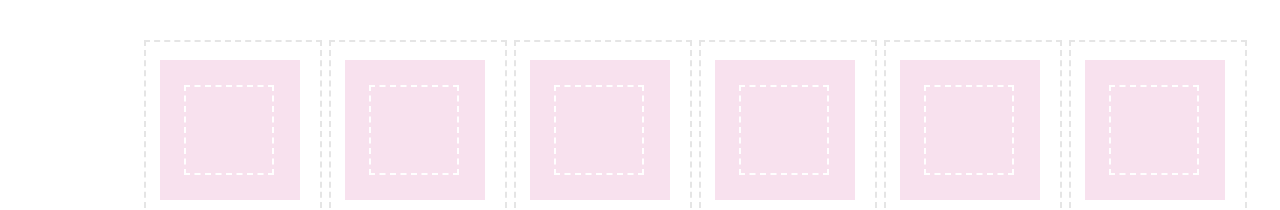
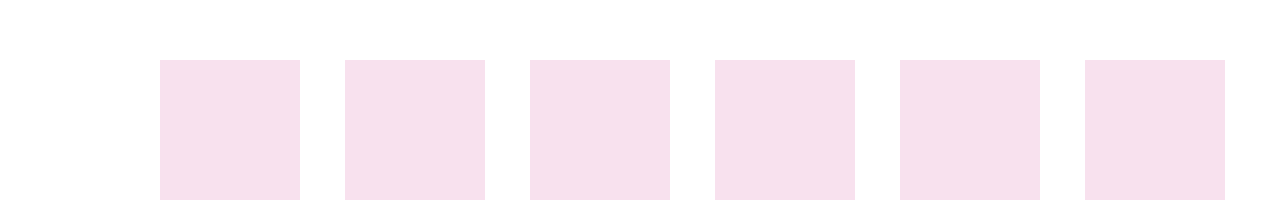
Before and after one commit to aida0408/MTNT7, a plain HTML site: page index.html in a window 1280 px wide. Shown: the part 788-998 px from the top of the page. Drawn offline with Linux system fonts and the light colour scheme.

Commit message:
update css

```diff
--- a/css/style.css
+++ b/css/style.css
@@ -83,25 +83,5 @@
     top: 100px;
     background: #F8E1EE;
     position: relative;
-}
-.box-inbox:before {
-    content:"";
-    position: absolute;
-    width: 178px;
-    height: 178px;
-    left: -16px;
-    top: -20px;
-    border: 2px dashed #E5E5E5;
-    box-sizing: border-box;
-}
-.box-inbox:after {
-    content:"";
-    position: absolute;
-    width: 90px;
-    height: 90px;
-    left: 24px;
-    top: 25px;
-    border: 2px dashed #FFFFFF;
-    box-sizing: border-box;
 
 }
```
